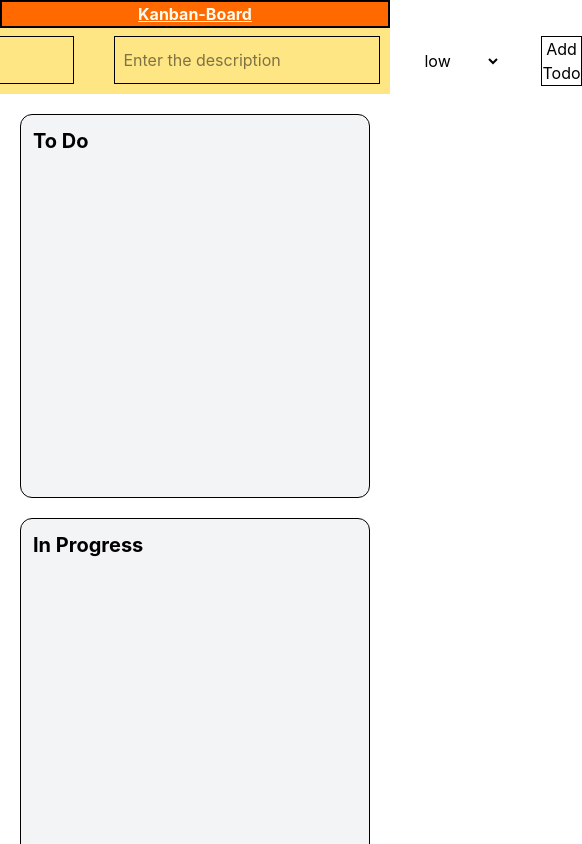
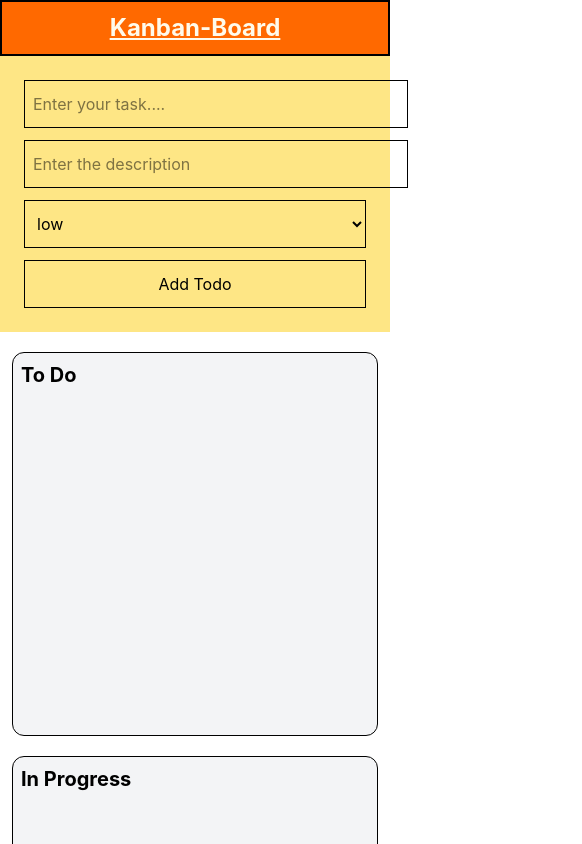
Before and after one commit to priyavrat0072/Kanban, a React (Vite) app: page / in a window 390 px wide. Shown: the top 844 px of the page, 582 px wide, since content can reach past the window. Built offline with nearby package versions, Linux system fonts and the light colour scheme.

Commit message:
responsive design

```diff
--- a/src/components/Board.jsx
+++ b/src/components/Board.jsx
@@ -29,7 +29,7 @@ const Board =()=>{
         <div>
             <Taskform />
             <DndContext onDragEnd={handleDragEnd}>
-            <div className="grid grid-cols-1 md:grid-cols-3 gap-5 p-5 ">
+            <div className="grid grid-cols-1 md:grid-cols-3 gap-5 px-3 py-5 sm:px-5 ">
                 <Column
                     title = "To Do"
                     status="todo"
--- a/src/components/Column.jsx
+++ b/src/components/Column.jsx
@@ -1,22 +1,35 @@
 import { useDroppable } from "@dnd-kit/core"
 import Task from "./Task"
 
-const Column =({title , status , tasks})=>{
+const Column = ({ title, status, tasks }) => {
 
-    const {setNodeRef} = useDroppable({
-        id:status
+    const { setNodeRef } = useDroppable({
+        id: status
     })
 
-    return(
-        <div ref={setNodeRef} className="bg-gray-100 border rounded-xl min-h-96 p-3" >
-            <h2 className="text-xl font-bold mb-3">{title}</h2>
-            {
-                tasks.filter((task) => task.status == status)
-                .map((task) => (
-                    <Task key={task.id} task={task}/>
-                ))
-            }
+    return (
+        <div
+            ref={setNodeRef}
+            className="bg-gray-100 border rounded-xl h-96 p-2 sm:p-3 w-full min-w-0"
+        >
+            <h2 className="text-xl font-bold mb-3">
+                {title}
+            </h2>
+
+            <div className="h-80 overflow-y-auto">
+                {
+                    tasks
+                        .filter((task) => task.status === status)
+                        .map((task) => (
+                            <Task
+                                key={task.id}
+                                task={task}
+                            />
+                        ))
+                }
+            </div>
         </div>
     )
 }
+
 export default Column
--- a/src/components/Header.jsx
+++ b/src/components/Header.jsx
@@ -1,8 +1,11 @@
-const Header =()=>{
-    return(
-        <div className="flex items-center justify-center bg-orange-500 text-amber-50 sm:h-16 md:20 lg:h-24 border-2 border-black ">
-            <p className="sm:text-4xl md:text-5xl lg:text-6xl underline font-bold">Kanban-Board</p>
+const Header = () => {
+    return (
+        <div className="flex items-center justify-center bg-orange-500 text-amber-50 h-14 sm:h-16 md:h-20 lg:h-24 border-2 border-black">
+            <p className="text-2xl sm:text-4xl md:text-5xl lg:text-6xl underline font-bold">
+                Kanban-Board
+            </p>
         </div>
     )
 }
+
 export default Header
--- a/src/components/Task.jsx
+++ b/src/components/Task.jsx
@@ -16,7 +16,7 @@ const Task =({task})=>{
 
     return(
         <div
-        className="bg-white border rounded p-4 m-3 shadow"
+        className="bg-white border rounded-lg p-3 sm:p-4 m-2 sm:m-3 shadow max-w-full"
         onClick={()=>setIsDetialsOpen(true)}
         ref={setNodeRef}
         style={{
@@ -26,12 +26,12 @@ const Task =({task})=>{
         }}
         >
             <div {...listeners} {...attributes} className="cursor-grab">⋮⋮</div>
-            <h3 className="text-lg font-bold">{task.title}</h3>
-            <p className="text-sm text-gray-600 mt-2">{task.description}</p>
+            <h3 className="text-lg font-bold wrap-break-word">{task.title}</h3>
+            <p className="text-sm text-gray-600 mt-2 wrap-break-word">{task.description}</p>
             <p className="text-sm mt-3">Priority <span className="font-semibold">{task.priority}</span></p>
-            <div className="flex gap-2 mt-4">
-                <button className="border px-3 py-1" onClick={(e)=>{e.stopPropagation(), setIsEditable(true)}}>Edit</button>
-                <button className="border px-3 py-1" onClick={(e)=>{e.stopPropagation(),deleteTask(task.id)}}>Delete</button>
+            <div className="flex flex-wrap gap-2 mt-4">
+                <button className="border px-3 py-1.5 rounded" onClick={(e)=>{e.stopPropagation(), setIsEditable(true)}}>Edit</button>
+                <button className="border px-3 py-1.5 rounded" onClick={(e)=>{e.stopPropagation(),deleteTask(task.id)}}>Delete</button>
             </div>
             {
                 isEditable && (
--- a/src/components/TaskDetailModel.jsx
+++ b/src/components/TaskDetailModel.jsx
@@ -1,12 +1,14 @@
 const TaskDetailModel =({task , onClose })=>{
     return(
-        <div className="fixed inset-0 bg-black/50 flex items-center justify-center" onClick={(e)=>e.stopPropagation()}>
-            <div className="bg-white p-6 rounded-xl w-96">
-                    <h2 className="text-xl font-bold">Task Info</h2>
-                    <p>{task.title}</p>
-                    <p>{task.description}</p>
-                    <p>{task.priority}</p>
-                    <button onClick={onClose}>Close</button>
+        <div className="fixed inset-0 bg-black/50 flex items-center justify-center p-4" onClick={(e)=>e.stopPropagation()}>
+            <div className="bg-white p-4 sm:p-6 rounded-xl w-[90%] sm:w-96">
+                    <h2 className="text-xl font-bold mb-4">Task Info</h2>
+                    <p className="font-semibold wrap-break-word">{task.title}</p>
+                    <p className="text-gray-600 mt-2 wrap-break-word">{task.description}</p>
+                    <p className="mt-3">
+                        Priority: <span className="font-semibold">{task.priority}</span>
+                    </p>
+                    <button onClick={onClose} className="border px-4 py-2 rounded mt-4 w-full sm:w-auto">Close</button>
 
             </div>
         </div>
--- a/src/components/TaskModal.jsx
+++ b/src/components/TaskModal.jsx
@@ -33,17 +33,19 @@ const TaskModel = ({task , onClose}) =>{
 
     return(
         <div className="fixed inset-0 bg-black/50 flex items-center justify-center" onClick={(e) => e.stopPropagation()}>
-            <div className="bg-white p-6 rounded-xl w-96">
+            <div className="bg-white p-4 sm:p-6 rounded-xl w-[90%] sm:w-96">
                     <h2 className="text-xl font-bold">Edit Task</h2>
-                    <input type="text" value={title} onChange={(e)=>setTitle(e.target.value)} />
-                    <input type="text" value={description} onChange={(e)=>setDescription(e.target.value)} />
-                    <select value={priority} onChange={(e)=>setPriority(e.target.value)}>
+                    <input type="text" value={title} onChange={(e)=>setTitle(e.target.value)} className="border w-full h-10 p-2 mt-3"/>
+                    <input type="text" value={description} onChange={(e)=>setDescription(e.target.value)} className="border w-full h-10 p-2 mt-3" />
+                    <select value={priority} onChange={(e)=>setPriority(e.target.value)} className="border w-full h-10 p-2 mt-3">
                         <option value="low">low</option>
                         <option value="medium">medium</option>
                         <option value="high">high</option>
                     </select>
-                    <button onClick={handleUpdate}>Update</button>
-                    <button onClick={onClose}>Close</button>
+                    <div className="flex flex-col sm:flex-row gap-2 mt-4">
+                        <button onClick={handleUpdate} className="border px-4 py-2 rounded">Update</button>
+                        <button onClick={onClose} className="border px-4 py-2 rounded">Close</button>
+                    </div>
 
                 {error && (
                     <p className="text-red-500 text-sm mt-2">
--- a/src/components/Taskform.jsx
+++ b/src/components/Taskform.jsx
@@ -32,8 +32,9 @@ const Taskform = () => {
     }
 
   return (
-    <form className="flex gap-10 bg-amber-200 justify-center p-2">
-      <input
+   <form className="bg-amber-200 p-3">
+    <div className="flex flex-col md:flex-row gap-3 md:gap-5 bg-amber-200 justify-center p-3">
+              <input
         type="text"
         value={title}
         onChange={(e)=>{setTitle(e.target.value)}}
@@ -50,14 +51,17 @@ const Taskform = () => {
       <select
        value={priority}
         onChange={(e)=>{setPriority(e.target.value)}}
+        className="border w-full md:w-32 h-12 p-2"
        >
         <option value="low">low</option>
         <option value="medium">medium</option>
         <option value="high">high</option>
       </select>
-      <button type="button" className="border w-24" onClick={handleTaskInput}>
+      <button type="button" className="border w-full md:w-24 h-12" onClick={handleTaskInput}>
         Add Todo
       </button>
+
+    </div>
       {
         error && (
             <p className="text-red-500 text-sm mt-2">
```
